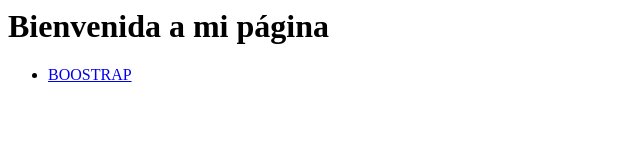
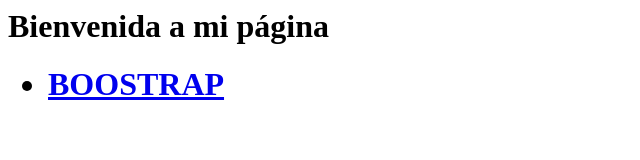
Before and after one commit to YenyAleman2000/yenyaleman, a plain HTML site: page index.html in a window 1280 px wide. Shown: the whole page, without its empty margins (0-640 px from the left). Drawn offline with Linux system fonts and the light colour scheme.

Commit message:
Update index.html

```diff
--- a/index.html
+++ b/index.html
@@ -5,8 +5,8 @@
 </head>
 <body>
   <h1>Bienvenida a mi página</h1>
-  <ul>
-    <li><a href="PRUEBA.html">BOOSTRAP</a></li>
+  <ul><h1>
+    <li><a href="PRUEBA.html">BOOSTRAP</a></li><h1>
   </ul>
 </body>
 </html>
```
